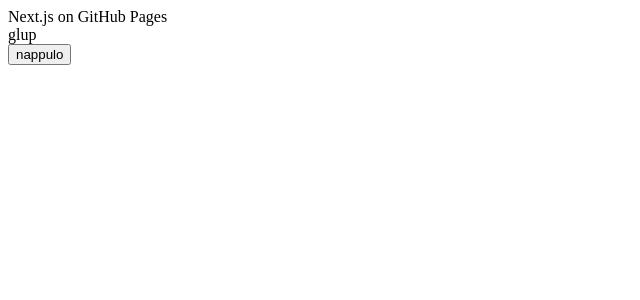
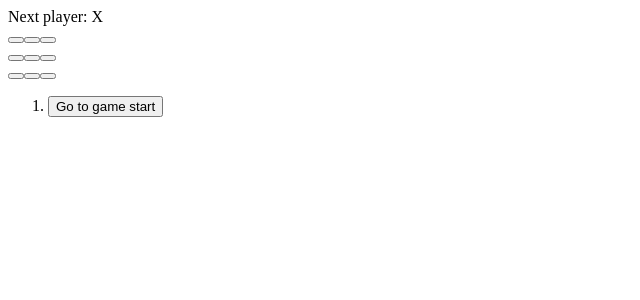
Before and after one commit to Malar10/laatikko, a Next.js app: page / in a window 1280 px wide. Shown: the top 300 px of the page, without its empty margins (0-640 px from the left). Built offline with nearby package versions, Linux system fonts and the light colour scheme.

Commit message:
go my ristinolla

```diff
--- a/app/page.tsx
+++ b/app/page.tsx
@@ -1,19 +1,115 @@
-function joo(){
-  alert("aaaaaaaaa")
+import { useState } from 'react';
+
+function Square({ value, onSquareClick }) {
+  return (
+    <button className="square" onClick={onSquareClick}>
+      {value}
+    </button>
+  );
 }
 
-function Nappulo() {
+function Board({ xIsNext, squares, onPlay }) {
+  function handleClick(i) {
+    if (calculateWinner(squares) || squares[i]) {
+      return;
+    }
+    const nextSquares = squares.slice();
+    if (xIsNext) {
+      nextSquares[i] = 'X';
+    } else {
+      nextSquares[i] = 'O';
+    }
+    onPlay(nextSquares);
+  }
+
+  const winner = calculateWinner(squares);
+  let status;
+  if (winner) {
+    status = 'Winner: ' + winner;
+  } else {
+    status = 'Next player: ' + (xIsNext ? 'X' : 'O');
+  }
+
   return (
-    <button onClick={joo}>nappulo</button>
-  )
+    <>
+      <div className="status">{status}</div>
+      <div className="board-row">
+        <Square value={squares[0]} onSquareClick={() => handleClick(0)} />
+        <Square value={squares[1]} onSquareClick={() => handleClick(1)} />
+        <Square value={squares[2]} onSquareClick={() => handleClick(2)} />
+      </div>
+      <div className="board-row">
+        <Square value={squares[3]} onSquareClick={() => handleClick(3)} />
+        <Square value={squares[4]} onSquareClick={() => handleClick(4)} />
+        <Square value={squares[5]} onSquareClick={() => handleClick(5)} />
+      </div>
+      <div className="board-row">
+        <Square value={squares[6]} onSquareClick={() => handleClick(6)} />
+        <Square value={squares[7]} onSquareClick={() => handleClick(7)} />
+        <Square value={squares[8]} onSquareClick={() => handleClick(8)} />
+      </div>
+    </>
+  );
 }
 
-export default function Home() {
+export default function Game() {
+  const [history, setHistory] = useState([Array(9).fill(null)]);
+  const [currentMove, setCurrentMove] = useState(0);
+  const xIsNext = currentMove % 2 === 0;
+  const currentSquares = history[currentMove];
+
+  function handlePlay(nextSquares) {
+    const nextHistory = [...history.slice(0, currentMove + 1), nextSquares];
+    setHistory(nextHistory);
+    setCurrentMove(nextHistory.length - 1);
+  }
+
+  function jumpTo(nextMove) {
+    setCurrentMove(nextMove);
+  }
+
+  const moves = history.map((squares, move) => {
+    let description;
+    if (move > 0) {
+      description = 'Go to move #' + move;
+    } else {
+      description = 'Go to game start';
+    }
+    return (
+      <li key={move}>
+        <button onClick={() => jumpTo(move)}>{description}</button>
+      </li>
+    );
+  });
+
   return (
-    <main>
-      <div>Next.js on GitHub Pages</div>
-      <div>glup</div>
-      <Nappulo/>
-    </main>
+    <div className="game">
+      <div className="game-board">
+        <Board xIsNext={xIsNext} squares={currentSquares} onPlay={handlePlay} />
+      </div>
+      <div className="game-info">
+        <ol>{moves}</ol>
+      </div>
+    </div>
   );
 }
+
+function calculateWinner(squares) {
+  const lines = [
+    [0, 1, 2],
+    [3, 4, 5],
+    [6, 7, 8],
+    [0, 3, 6],
+    [1, 4, 7],
+    [2, 5, 8],
+    [0, 4, 8],
+    [2, 4, 6],
+  ];
+  for (let i = 0; i < lines.length; i++) {
+    const [a, b, c] = lines[i];
+    if (squares[a] && squares[a] === squares[b] && squares[a] === squares[c]) {
+      return squares[a];
+    }
+  }
+  return null;
+}
```
